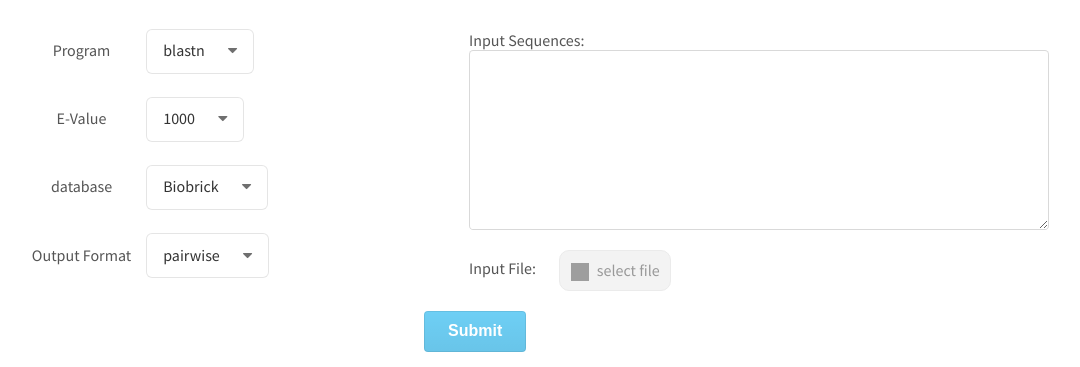
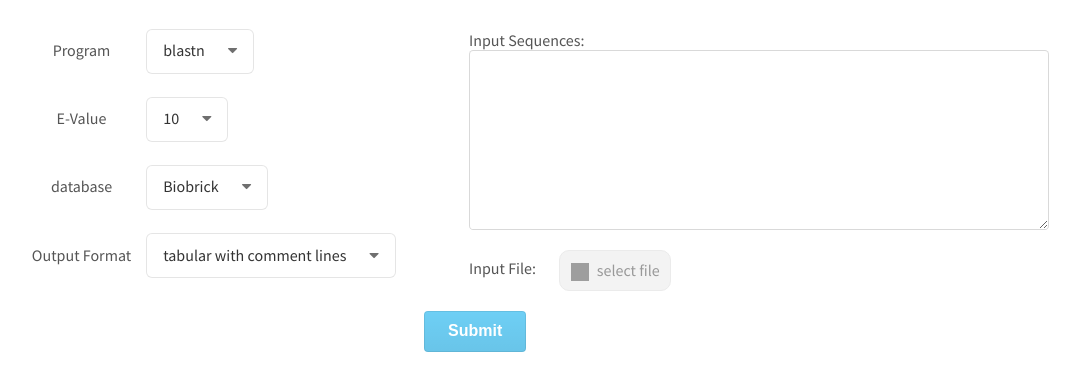
Before and after one commit to cairijun/blast_online, a Flask app: page / in a window 1280 px wide. Shown: the part 51-418 px from the top of the page, without its empty margins (101-1181 px from the left). Run offline with Flask 2, Linux system fonts and the light colour scheme; grey boxes are pictures that could not be loaded.

Commit message:
modify the default value of  drop down menu

```diff
--- a/webservice/templates/index.html
+++ b/webservice/templates/index.html
@@ -38,8 +38,8 @@
 					<div class="form-control">
 						<label>E-Value</label>
 						<div class="ui selection dropdown">
-							<input type="hidden" name="evalue" value="1000"/>
-							<div class="default text">1000</div>
+							<input type="hidden" name="evalue" value="10"/>
+							<div class="default text">10</div>
 							<i class="dropdown icon"></i>
 							<div class="menu ui transition hidden">
 								<div class="item" data-value="1000">1000</div>
@@ -68,8 +68,8 @@
 					<div class="form-control">
 						<label>Output Format</label>
 						<div class="ui selection dropdown">
-							<input type="hidden" name="outfmt" value="0">
-							<div class="default text">pairwise</div>
+							<input type="hidden" name="outfmt" value="7">
+							<div class="default text">tabular with comment lines</div>
 							<i class="dropdown icon"></i>
 							<div class="menu ui transition hidden">
 								<div class="item" data-value=0>pairwise</div>
```
